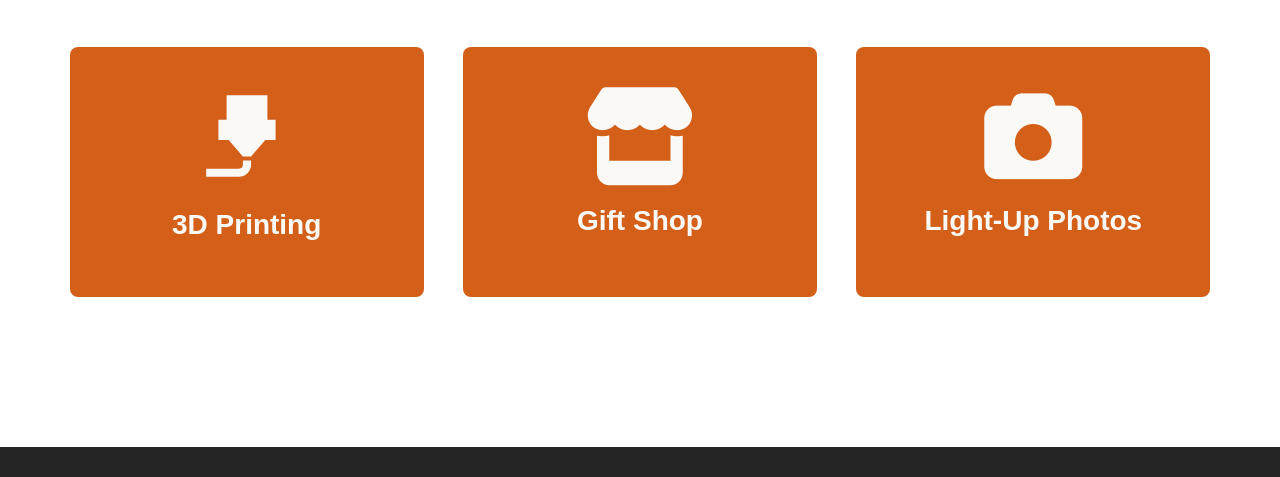
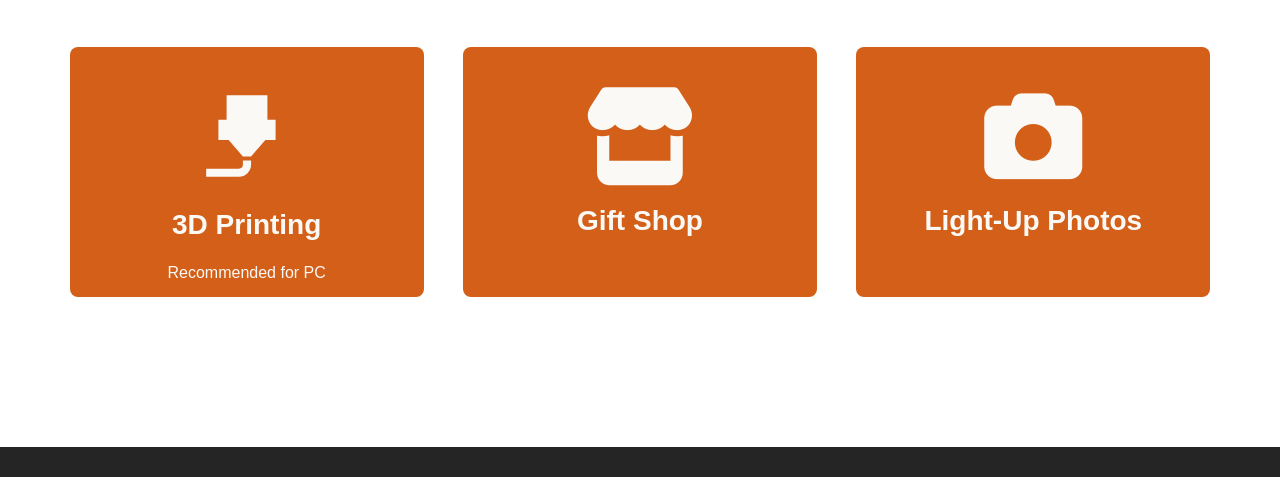
Before and after one commit to yousseffahmed/Delta-Egy, a website: page view/index.html in a window 1280 px wide. Shown: the part 323-800 px from the top of the page. Drawn offline with Linux system fonts and the light colour scheme; no server answers.

Commit message:
Added text:

```diff
--- a/view/index.html
+++ b/view/index.html
@@ -76,7 +76,7 @@
 
         .container:hover {
             transform: rotateX(10deg);
-            height: 350px;
+            height: 370px;
         }
 
         .container img {
@@ -101,6 +101,10 @@
             font-family: Arial, sans-serif;
             margin-top: -10px;
             transition: all 0.5s;
+        }
+
+        .container p {
+            color: #FAF9F6;
         }
 
         .container:hover h2 {
@@ -435,6 +439,7 @@
                     <!-- <img src="../images/print.png" alt="Image 1" allowtransparency="true"> -->
                     <span class="mdi--printer-3d-nozzle"></span>
                     <h2>3D Printing</h2>
+                    <p>Recommended for PC</p>
                 </a>
                 <div class="container-description">
                     Transform your ideas into reality with our state-of-the-art 3D printing services. From prototypes to custom designs, we bring your visions to life with precision and quality.
```
